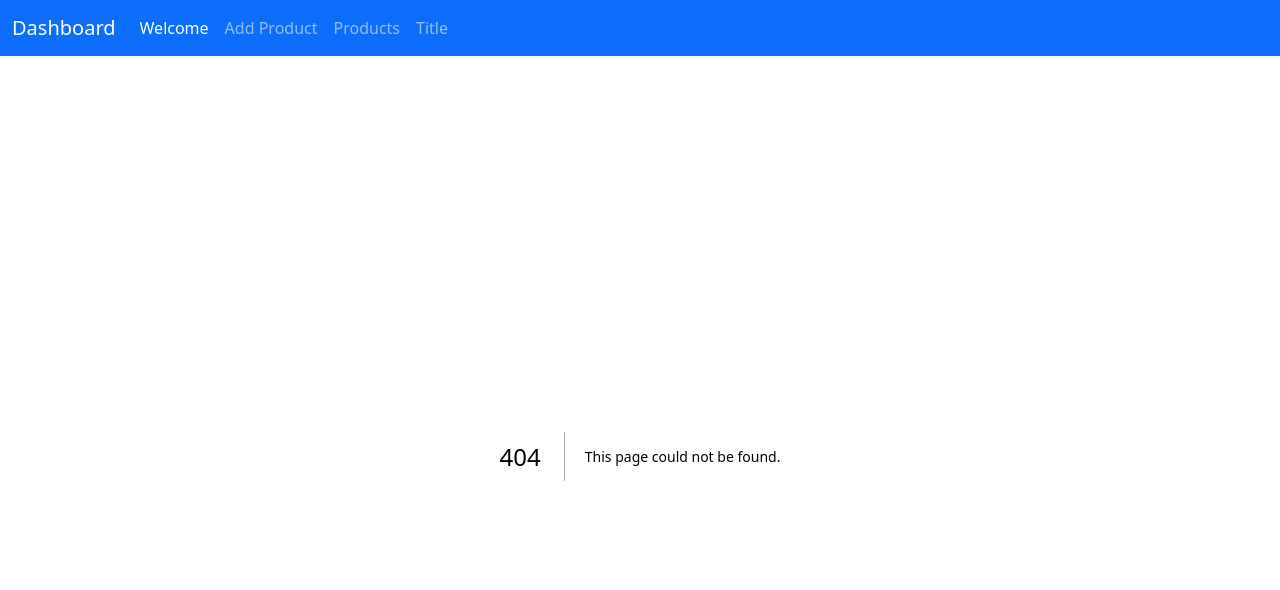
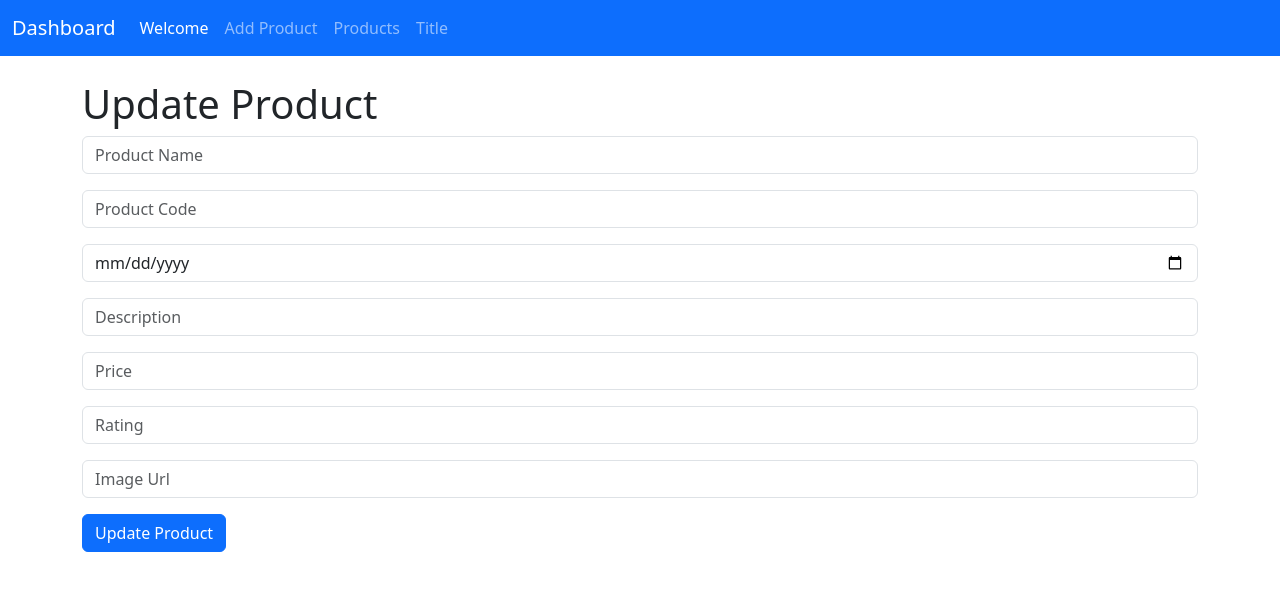
Before and after one commit to programmingwithharsh/dashboard_next_june25, a Next.js app: page /product-update/1 in a window 1280 px wide. Before the commit this address had no page. Shown: the top 590 px of the page. Built offline with nearby package versions, Linux system fonts and the light colour scheme; no server answers.

Commit message:
Product detail and update API Integration

```diff
--- a/src/app/product-detail/page.js
+++ /dev/null
@@ -1,5 +0,0 @@
-const ProductDetail = () => {
-    return (<h1>Product Detail Page</h1>);
-}
-
-export default ProductDetail;
--- /dev/null
+++ b/src/app/product-update/[id]/page.js
@@ -0,0 +1,102 @@
+'use client'
+
+import { useParams } from "next/navigation";
+import { useState, useEffect } from "react";
+
+const ProductUpdate = () => {
+    const { id } = useParams();
+    const [product, setProduct] = useState({
+        "productName": "",
+        "productCode": "",
+        "releaseDate": "",
+        "description": "",
+        "price": "",
+        "starRating": "",
+        "imageUrl": ""
+    });
+
+    debugger
+
+    useEffect(() => {
+        if (!id) return;
+
+        fetch(`http://localhost:4200/product/${id}`)
+            .then((response) => response.json())
+            .then((data) => {
+                console.log("API Response", data);
+                setProduct(data)
+            })
+            .catch((err) => {
+                console.log(err.message);
+            })
+
+    }, [id])
+
+    const handleSubmit = (e) => {
+        e.preventDefault(); // stop page refresh
+        if (product.productName.trim()) {
+            const newProduct = {
+                ...product,
+                productId: Number(new Date())
+            }
+            // onAdd(name); // calling onAdd props
+            // debugger;
+            console.log(newProduct);
+            debugger
+            fetch(`http://localhost:4200/product/${id}`, {
+                method: 'PUT',
+                headers: {
+                    'Content-Type': 'application/json'
+                },
+                body: JSON.stringify(newProduct)
+            })
+        }
+    }
+
+    const handleChange = (e) => {
+        const { name, value } = e.target;
+        // console.log("name", name);
+        // console.log("value", value);
+        setProduct((prev) => ({
+            ...prev,
+            [name]: name === 'price' || name === 'starRating' ? parseFloat(value) || '' : value
+        }))
+    }
+
+    return (<div className="container mt-4">
+        <h1>Update Product</h1>
+        <form onSubmit={handleSubmit}>
+            <div className="mb-3">
+                <input type="text" className="form-control" name="productName" placeholder="Product Name" value={product.productName} onChange={handleChange} />
+            </div>
+
+            <div className="mb-3">
+                <input type="text" className="form-control" name="productCode" placeholder="Product Code" value={product.productCode} onChange={handleChange} />
+            </div>
+
+            <div className="mb-3">
+                <input type="date" className="form-control" name="releaseDate" placeholder="Date" value={product.releaseDate} onChange={handleChange} />
+            </div>
+
+            <div className="mb-3">
+                <input type="text" className="form-control" name="description" placeholder="Description" value={product.description} onChange={handleChange} />
+            </div>
+
+            <div className="mb-3">
+                <input type="number" className="form-control" name="price" placeholder="Price" value={product.price} onChange={handleChange} />
+            </div>
+
+            <div className="mb-3">
+                <input type="number" className="form-control" name="starRating" placeholder="Rating" value={product.starRating} onChange={handleChange} />
+            </div>
+
+            <div className="mb-3">
+                <input type="text" className="form-control" name="imageUrl" placeholder="Image Url" value={product.imageUrl} onChange={handleChange} />
+            </div>
+
+            <button type="submit" className="btn btn-primary">Update Product</button>
+        </form>
+    </div>);
+}
+
+export default ProductUpdate;
--- a/src/app/products/page.js
+++ b/src/app/products/page.js
@@ -36,8 +36,9 @@ function ProductList() {
                             <p className="card-text"><strong>Rating:</strong>{product.starRating}</p>
                             <p className="card-text">{product.price}</p>
                             <p className="card-text">Released: {product.releaseDate}</p>
-                            <Link className="btn btn-primary" href="/product-detail">Buy Now</Link>
+                            <Link className="btn btn-primary" href={`/product-detail/${product._id}`}>Buy Now</Link>
                             <button className="btn btn-danger m-2" onClick={() => handleRemove(product._id)}>Remove</button>
+                            <Link className="btn btn-primary" href={`/product-update/${product._id}`}>Update</Link>
                         </div>
                     </div>
                 </div>
```
Also changed, not shown: src/app/product-detail/[id]/page.js (added, +40 -0 lines).
